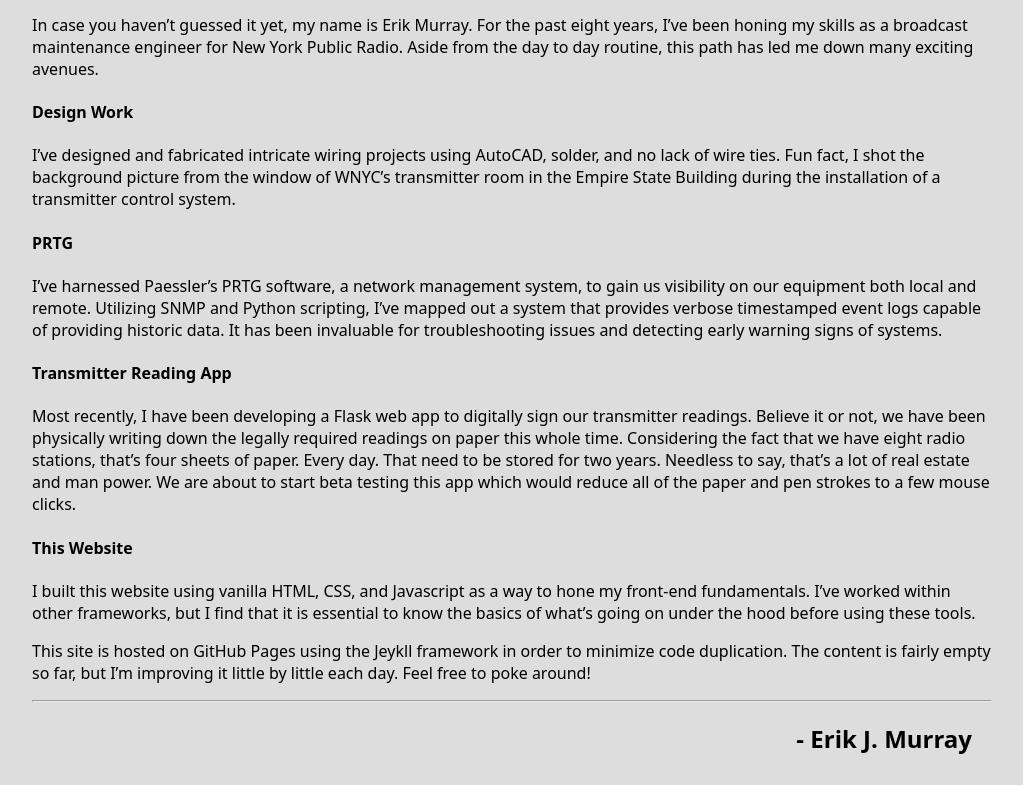
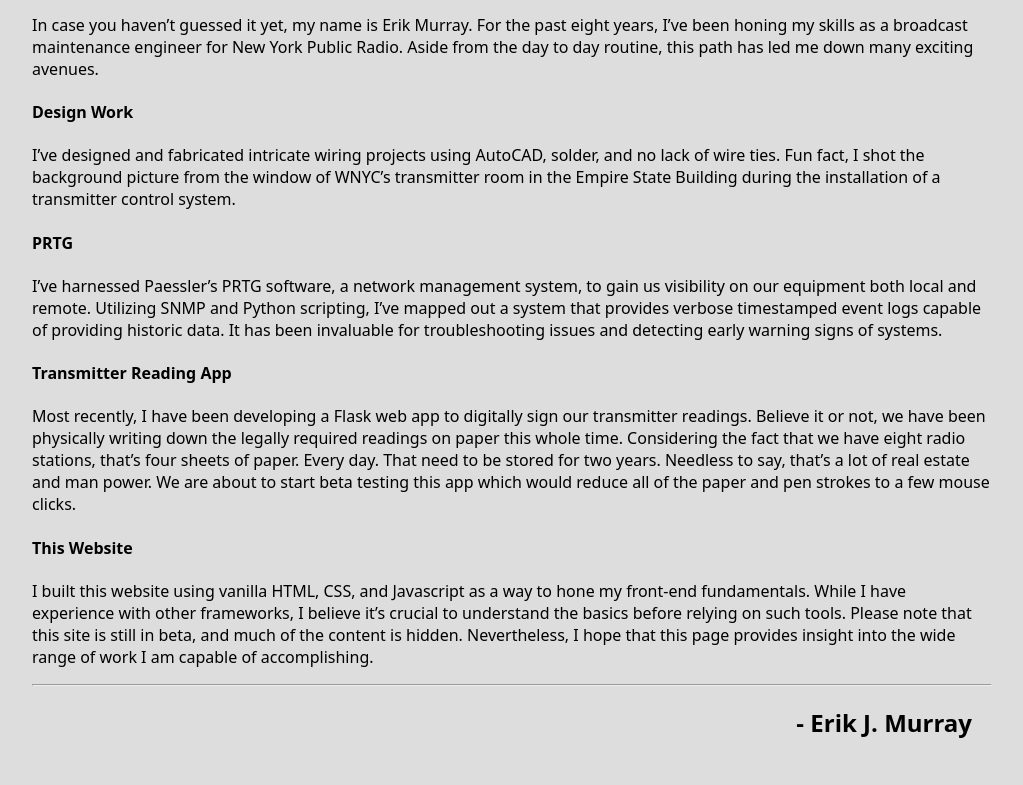
Before and after one commit to ErkMurIndustries/ErkMurIndustries.github.io, a Jekyll site: the page built from index.html, in a window 1280 px wide and 1400 px high, scrolled down 768 px. Shown: the top 785 px of the window, without its empty margins (128-1151 px from the left). Built offline with Jekyll 4.4.1, drawn with Linux system fonts in a browser that asks for light colours; some of the changed text lies outside the part shown; grey boxes are pictures that could not be loaded.

Commit message:
hide blog post etc. main page only

```diff
--- a/_includes/about-me.md
+++ b/_includes/about-me.md
@@ -13,6 +13,6 @@
 Most recently, I have been developing a Flask web app to digitally sign our transmitter readings. Believe it or not, we have been physically writing down the legally required readings on paper this whole time. Considering the fact that we have eight radio stations, that’s four sheets of paper. Every day. That need to be stored for two years. Needless to say, that’s a lot of real estate and man power. We are about to start beta testing this app which would reduce all of the paper and pen strokes to a few mouse clicks.
 
 #### This Website
-I built this website using vanilla HTML, CSS, and Javascript as a way to hone my front-end fundamentals. I've worked within other frameworks, but I find that it is essential to know the basics of what's going on under the hood before using these tools.
+I built this website using vanilla HTML, CSS, and Javascript as a way to hone my front-end fundamentals. While I have experience with other frameworks, I believe it's crucial to understand the basics before relying on such tools. Please note that this site is still in beta, and much of the content is hidden. Nevertheless, I hope that this page provides insight into the wide range of work I am capable of accomplishing.
 
-This site is hosted on GitHub Pages using the Jeykll framework in order to minimize code duplication. The content is fairly empty so far, but I'm improving it little by little each day. Feel free to poke around!
+<!-- This site is hosted on GitHub Pages using the Jeykll framework in order to minimize code duplication. The content is fairly empty so far, but I'm improving it little by little each day. Feel free to poke around! -->
--- a/_includes/nav-bar.html
+++ b/_includes/nav-bar.html
@@ -1,8 +1,8 @@
 <div class="nav header">
     <a href="/">HOME</a>
-    <a id="menu-link">
+    <!-- <a id="menu-link">
         <img id="menu-image" src="/assets/images/menu_light.png"/>
-    </a>
+    </a> -->
 </div>
 <!-- Drop down menu -->
 <div class="menu-layout menu" id="menuItems" style="display: none;">
--- a/index.html
+++ b/index.html
@@ -44,11 +44,11 @@
         <h2 class="signature">- Erik J. Murray</h2>
     </div>
 </section>
-
+<!--
 {% assign posts = site.posts | where: "tags", "featured" %}
-{% include blog-section.html posts=posts header="Featured Posts" limit=4 %}
+{% include blog-section.html posts=posts header="Featured Posts" limit=4 %} -->
 
 <!-- Section footer -->
-<div class="section-footer">
+<!-- <div class="section-footer">
     <h2>See more blog posts <a href="/blog" style="text-decoration: underline;">HERE</a></h2>
-</div>
+</div> -->
```
